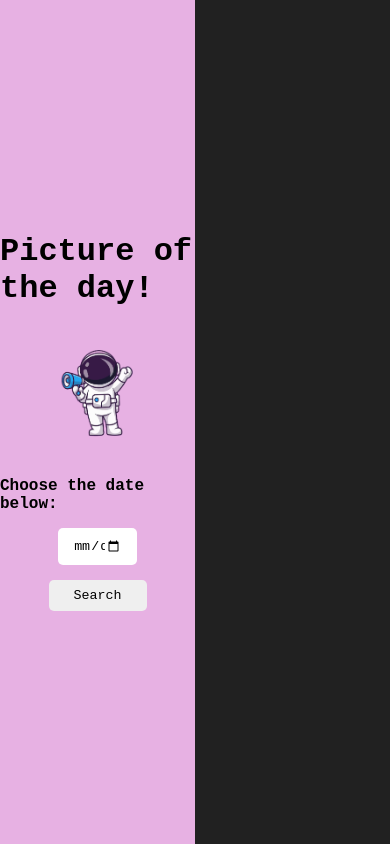
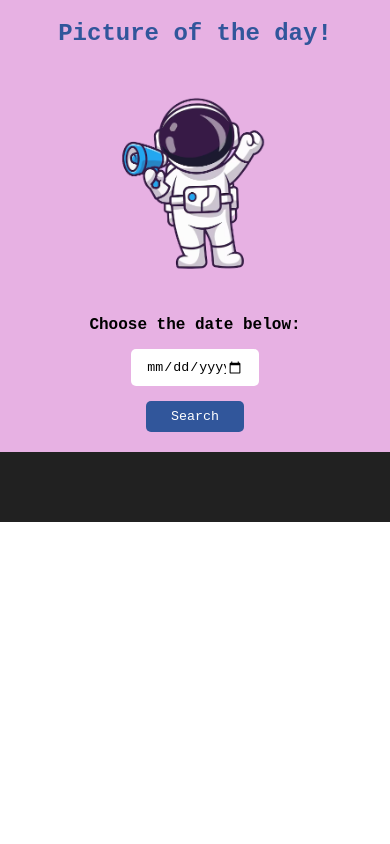
Before and after one commit to JuGon314/api-apod-nasa, a plain HTML site: page index.html in a window 390 px wide. Drawn offline with Linux system fonts and the light colour scheme; a web font is replaced by a local one.

Commit message:
Alterações CSS: button, media queries, h1 e p

```diff
--- a/assets/css/styles.css
+++ b/assets/css/styles.css
@@ -33,6 +33,11 @@ html, body {
     gap: 15px;
 }
 
+#container__left h1 {
+    color: var(--blue);
+    font-weight: 800;
+}
+
 #container__left img {
     width: 40%;
     margin: 20px 0;
@@ -53,6 +58,13 @@ html, body {
     padding: 8px 25px;
     border: none;
     border-radius: 5px;
+    background-color: var(--blue);
+    color: var(--white);
+}
+
+#container__left button:hover {
+    scale: 1.1;
+    transition: 0.2s;
 }
 
 /* Container da direita */
@@ -79,3 +91,25 @@ html, body {
     border-radius: 5px;
     display: fixed;
 }
+
+/* Responsividade */
+@media (max-width: 426px) {
+    html, body {
+        display: block;
+    }
+
+    #container__left, #container__right {
+        width: 100%;
+        padding: 20px 0;
+    }
+
+    #container__left h1 {
+        font-size: 150%;
+        text-align: center;
+    }
+
+    #container__left p {
+        font-size: 100%;
+        text-align: center;
+    }
+}
```
